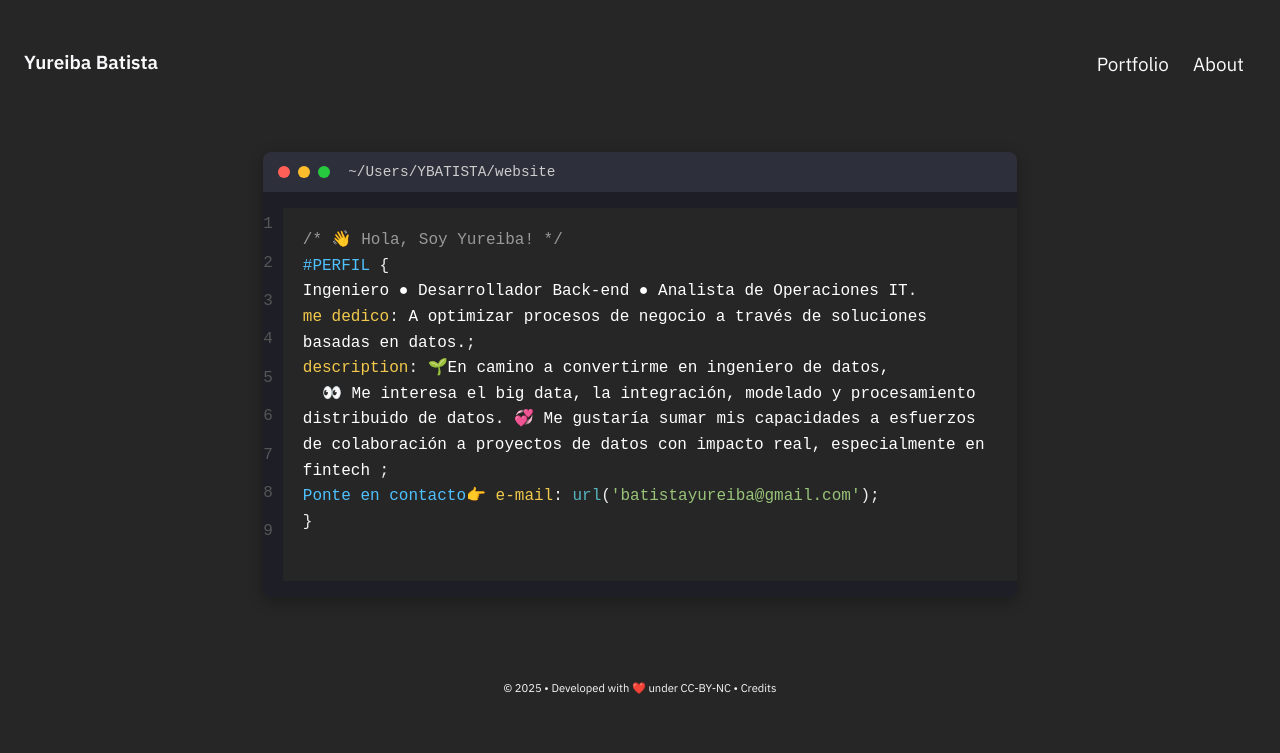
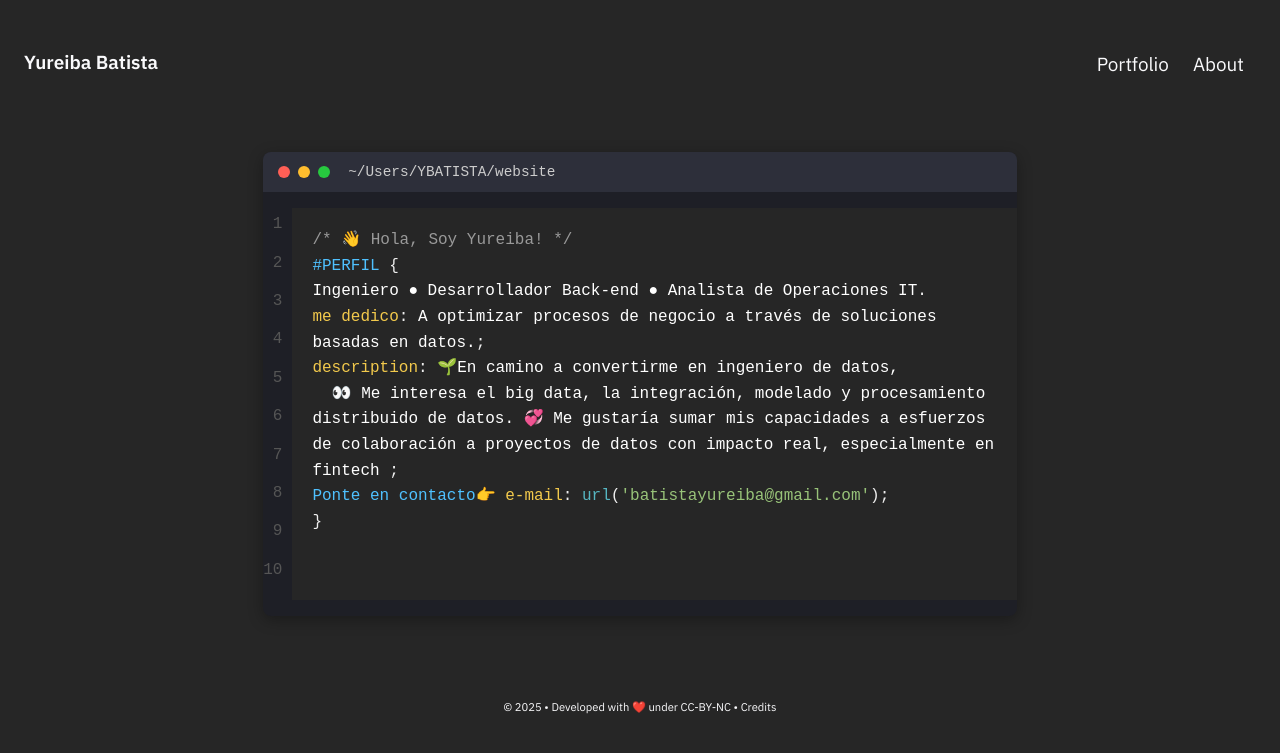
Before and after one commit to batistayureiba/batistayureiba.github.io, a Jekyll site: the page built from pages/index.md, in a window 1280 px wide. Shown: the top 753 px of the page. Built offline with Jekyll 4.4.1, drawn with Linux system fonts in a browser that asks for light colours.

Commit message:
Update Homepage.html

```diff
--- a/_includes/Homepage.html
+++ b/_includes/Homepage.html
@@ -20,7 +20,7 @@
           <li>7</li>
           <li>8</li>
           <li>9</li>
-
+          <li>10</li>
         </ul>
         <pre class="code-block">
 <span class="comment">/* 👋 Hola, Soy Yureiba! */</span>
```
